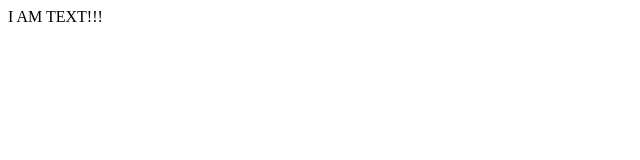
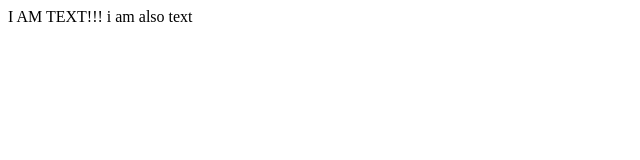
Before and after one commit to YevgenyBen/silver-octo-rotary-phone, a plain HTML site: page index.html in a window 1280 px wide. Shown: the full height of the page, 0-640 px from the left. Drawn offline with Linux system fonts and the light colour scheme.

Commit message:
changes by 3pac

```diff
--- a/index.html
+++ b/index.html
@@ -9,6 +9,7 @@
     <body>
         <div class="div">
             I AM TEXT!!!
+            i am also text
         </div>
     </body>
 </html>
```
